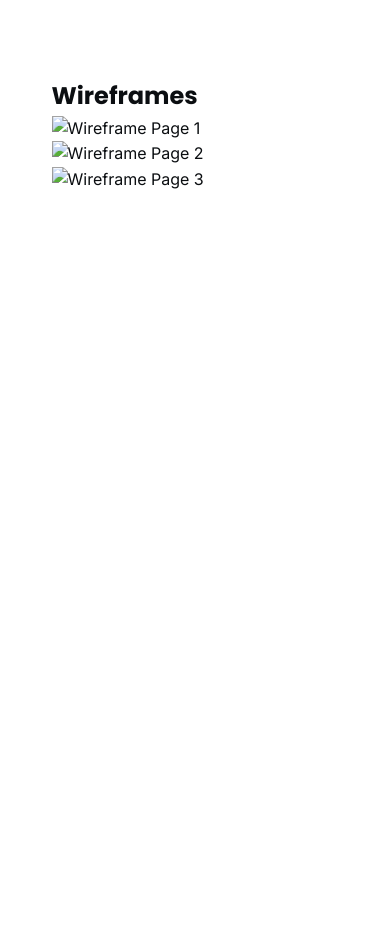
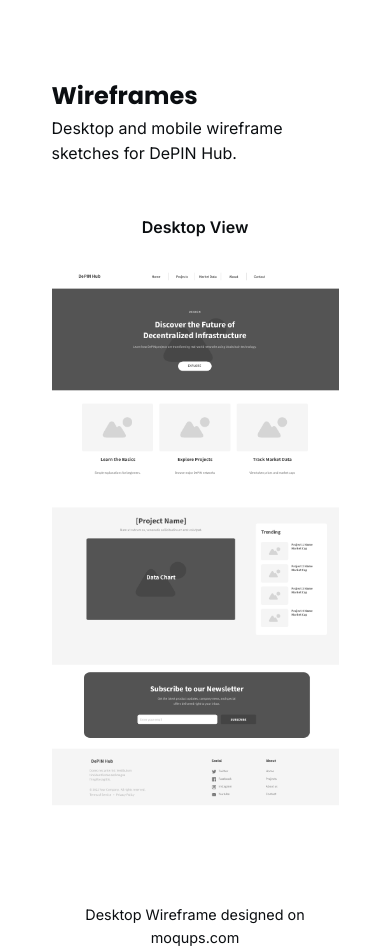
Before and after one commit to Daniel257P/wdd231, a plain HTML site: page finalproject/siteplan.html in a window 390 px wide. Shown: the part 2906-3858 px from the top of the page. Before the commit the page ends 3163 px from the top, so only its background shows below. Drawn offline with Linux system fonts and the light colour scheme.

Commit message:
desktop and mobile wireframes add for the Depin Hub project on site plan.

```diff
--- a/finalproject/siteplan.html
+++ b/finalproject/siteplan.html
@@ -114,15 +114,19 @@
     </section>
     <section id="wireframes" class="wireframes">
       <h2>Wireframes</h2>
-      <div class="Page1">
-            <img src="images/wireframe1.png" alt="Wireframe Page 1">
-        </div>
-        <div class="page2">
-            <img src="images/wireframe2.png" alt="Wireframe Page 2">
-        </div>
-        <div class="page3">
-            <img src="images/wireframe3.png" alt="Wireframe Page 3">
-        </div>
+     <p>Desktop and mobile wireframe sketches for DePIN Hub.</p>
+     <div class="wireframes-grid">
+        <figure class="wireframe-item">
+            <strong>Desktop View</strong>
+            <img src="images/desktop_version.png" alt="Desktop wireframe">
+            <figcaption>Desktop Wireframe designed on moqups.com</figcaption>
+        </figure>
+        <figure class="wireframe-item">
+            <strong>Mobile View</strong>
+            <img src="images/mobile_version.png" alt="Mobile wireframe">
+            <figcaption>Mobile Wireframe designed on moqups.com</figcaption>
+        </figure>
+    </div>
     </section>
   </main>
 </body>
--- a/finalproject/styles/base.css
+++ b/finalproject/styles/base.css
@@ -221,3 +221,37 @@ main {
   font-size: 1rem;
   color: #444;
 }
+
+.wireframes-grid {
+  display: flex;
+  margin-top: 3rem;
+  margin-bottom: 5rem;
+  gap: 2rem;
+  justify-content: center;
+  align-items: flex-start;
+  flex-wrap: wrap;
+}
+
+.wireframe-item {
+  max-width: 320px;
+  text-align: center;
+}
+
+.wireframe-item img {
+  margin-top: 1.5rem;
+  width: 100%;
+  border-radius: 8px;
+  transition: transform 0.3s ease, box-shadow 0.3s ease;
+  cursor: pointer;
+}
+
+.wireframe-item img:hover {
+  transform: scale(1.05);
+  box-shadow: 0 10px 25px rgba(0,0,0,0.25);
+}
+
+.wireframe-item figcaption {
+  margin-top: 0.5rem;
+  font-size: 0.9rem;
+  color: var(--secondtext-color);
+}
--- a/finalproject/styles/large.css
+++ b/finalproject/styles/large.css
@@ -11,5 +11,4 @@
         width: 240px;
         height: 100vh
     }
-
 }
```
Also changed, not shown: finalproject/images/desktop_version.png (added), finalproject/images/mobile_version.png (added).
